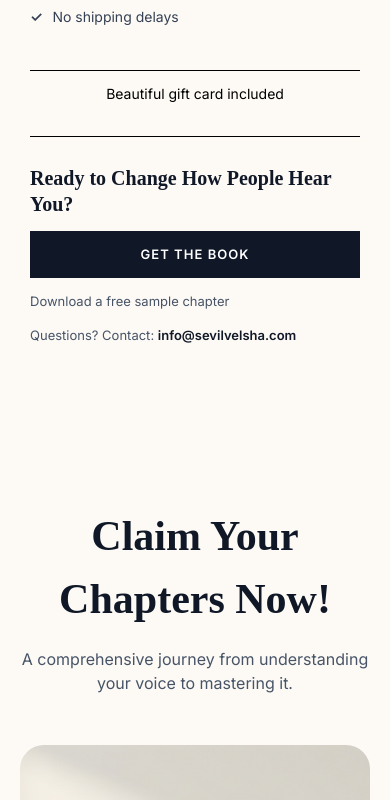
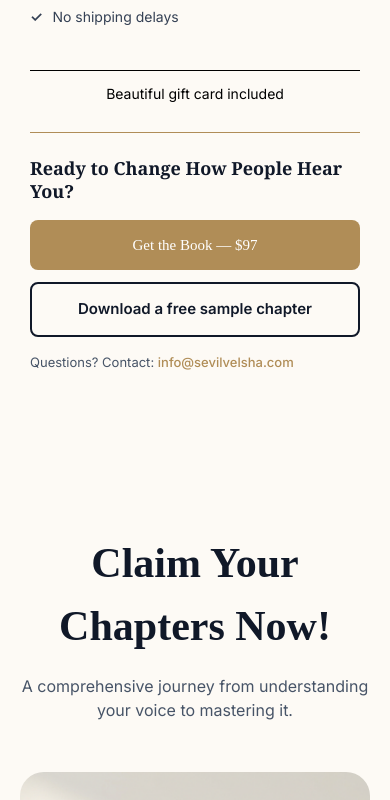
Before and after one commit to mustafahassan065/SevilVelsha, a React (Vite) app: page /voice-control-book in a window 390 px wide. Shown: the part 4880-5680 px from the top of the page. Built offline with nearby package versions, Linux system fonts and the light colour scheme.

Commit message:
Fix the gift section and card section?

```diff
--- a/src/routes/voice-book/CardSection/Card.jsx
+++ b/src/routes/voice-book/CardSection/Card.jsx
@@ -50,15 +50,25 @@ const Card = () => {
           When you order today, you also get these exclusive bonuses:
         </div>
 
-        {/* ── CTA portion — inside same section ── */}
+        {/* ── CTA portion ── */}
         <div className={styles.ctaWrapper}>
           <h2 className={styles.ctaTitle}>Ready to Change How People Hear You?</h2>
-          <a href="https://www.sevilvelsha.com/voice-control-pdf" className={styles.ctaButton}>
-            Get the Book
-          </a>
-          <p className={styles.ctaSubtext}>
-            Download a free sample chapter
-          </p>
+          <div className={styles.ctaButtons}>
+            <a
+              href="https://buy.stripe.com/test_cNi9AS5T16jD1jo8MUgIo00"
+              className={styles.ctaButton}
+              target="_blank"
+              rel="noopener noreferrer"
+            >
+              Get the Book — $97
+            </a>
+            <button
+              className={styles.ctaSampleButton}
+              onClick={() => window.open('https://www.sevilvelsha.com/voice-control-pdf', '_blank')}
+            >
+              Download a free sample chapter
+            </button>
+          </div>
           <p className={styles.ctaContact}>
             Questions? Contact:{' '}
             <a
--- a/src/routes/voice-book/CardSection/Card.module.css
+++ b/src/routes/voice-book/CardSection/Card.module.css
@@ -102,11 +102,11 @@
   margin: 0;
 }
 
-/* ── CTA portion — same section, same colors ── */
+/* ── CTA portion ── */
 .ctaWrapper {
   margin-top: 56px;
   padding-top: 48px;
-  border-top: 1px solid #B08D57;
+  border-top: 1.5px solid #B08D57;
   width: 100%;
   display: flex;
   flex-direction: column;
@@ -116,47 +116,66 @@
 }
 
 .ctaTitle {
+  font-family: 'Georgia', serif;
   font-size: 28px;
-  font-weight: 500;
+  font-weight: 600;
   color: #1a1a1a;
   margin: 0;
-  letter-spacing: -0.5px;
+}
+
+.ctaButtons {
+  display: flex;
+  gap: 16px;
+  align-items: center;
+  flex-wrap: wrap;
+  justify-content: center;
 }
 
 .ctaButton {
+  background-color: #b08d57;
+  color: #ffffff;
+  font-size: 16px;
+  font-weight: 500;
+  padding: 16px 32px;
+  border: none;
+  border-radius: 8px;
+  cursor: pointer;
+  transition: background-color 0.2s;
+  text-decoration: none;
   display: inline-block;
-  background: #B08D57;
-  color: #ffffff;
-  font-size: 13px;
-  font-weight: 700;
-  letter-spacing: 0.14em;
-  text-transform: uppercase;
-  padding: 16px 44px;
-  text-decoration: none;
-  border-radius: 4px;
-  transition: background 0.2s, transform 0.15s;
 }
 
 .ctaButton:hover {
-  background: #9a7a47;
-  transform: translateY(-2px);
+  background-color: #9a7a4a;
 }
 
-.ctaSubtext {
-  font-size: 14px;
-  color: #444;
-  margin: 0;
+.ctaSampleButton {
+  background-color: transparent;
+  color: #1a1a1a;
+  font-size: 16px;
+  font-weight: 600;
+  padding: 16px 32px;
+  border: 2px solid #1a1a1a;
+  border-radius: 8px;
+  cursor: pointer;
+  transition: all 0.2s;
+}
+
+.ctaSampleButton:hover {
+  background-color: #1a1a1a;
+  color: #ffffff;
 }
 
 .ctaContact {
   font-size: 14px;
-  color: #444;
+  color: #555;
   margin: 0;
 }
 
 .ctaEmail {
-  color: #B08D57;
+  color: #b08d57;
   text-decoration: none;
+  font-weight: 500;
 }
 
 .ctaEmail:hover {
@@ -199,8 +218,10 @@
     font-size: 22px;
   }
 
-  .ctaButton {
+  .ctaButton,
+  .ctaSampleButton {
     width: 100%;
+    max-width: 280px;
     text-align: center;
   }
 }
--- a/src/routes/voice-book/GiftSection/GiftSection.jsx
+++ b/src/routes/voice-book/GiftSection/GiftSection.jsx
@@ -42,13 +42,25 @@ export const GiftSection = () => {
 
           <p className={styles.footerText}>Beautiful gift card included</p>
 
-          {/* ── CTA portion — inside same section ── */}
+          {/* ── CTA portion ── */}
           <div className={styles.ctaWrapper}>
             <h2 className={styles.ctaTitle}>Ready to Change How People Hear You?</h2>
-            <a href="https://www.sevilvelsha.com/voice-control-pdf" className={styles.ctaButton}>
-              Get the Book
-            </a>
-            <p className={styles.ctaSubtext}>Download a free sample chapter</p>
+            <div className={styles.ctaButtons}>
+              <a
+                href="https://buy.stripe.com/test_cNi9AS5T16jD1jo8MUgIo00"
+                className={styles.ctaButton}
+                target="_blank"
+                rel="noopener noreferrer"
+              >
+                Get the Book — $97
+              </a>
+              <button
+                className={styles.ctaSampleButton}
+                onClick={() => window.open('https://www.sevilvelsha.com/voice-control-pdf', '_blank')}
+              >
+                Download a free sample chapter
+              </button>
+            </div>
             <p className={styles.ctaContact}>
               Questions? Contact:{' '}
               <a
--- a/src/routes/voice-book/GiftSection/GiftSection.module.css
+++ b/src/routes/voice-book/GiftSection/GiftSection.module.css
@@ -85,50 +85,68 @@
   text-align: center;
 }
 
-/* ── CTA portion — same section, same colors ── */
+/* ── CTA portion ── */
 .ctaWrapper {
-  margin-top: 32px;
-  padding-top: 28px;
-  border-top: 1px solid black;
+  margin-top: 28px;
+  padding-top: 24px;
+  border-top: 1px solid #B08D57;
   width: 100%;
   display: flex;
   flex-direction: column;
   align-items: flex-start;
-  gap: 14px;
+  gap: 16px;
 }
 
 .ctaTitle {
-  font-size: 24px;
+  font-family: 'Georgia', serif;
+  font-size: 22px;
   font-weight: 600;
   color: #101828;
   margin: 0;
   line-height: 1.3;
 }
 
+.ctaButtons {
+  display: flex;
+  gap: 12px;
+  flex-wrap: wrap;
+  align-items: center;
+}
+
 .ctaButton {
+  background-color: #b08d57;
+  color: #ffffff;
+  font-size: 15px;
+  font-weight: 500;
+  padding: 14px 28px;
+  border: none;
+  border-radius: 8px;
+  cursor: pointer;
+  transition: background-color 0.2s;
+  text-decoration: none;
   display: inline-block;
-  background: #101828;
-  color: #ffffff;
-  font-family: 'Inter', sans-serif;
-  font-size: 13px;
-  font-weight: 600;
-  letter-spacing: 0.08em;
-  text-transform: uppercase;
-  padding: 14px 36px;
-  text-decoration: none;
-  transition: background 0.2s, transform 0.15s;
 }
 
 .ctaButton:hover {
-  background: #2d3748;
-  transform: translateY(-1px);
+  background-color: #9a7a4a;
 }
 
-.ctaSubtext {
+.ctaSampleButton {
+  background-color: transparent;
+  color: #101828;
+  font-size: 15px;
+  font-weight: 600;
+  padding: 14px 28px;
+  border: 2px solid #101828;
+  border-radius: 8px;
+  cursor: pointer;
+  transition: all 0.2s;
   font-family: 'Inter', sans-serif;
-  font-size: 13px;
-  color: #475467;
-  margin: 0;
+}
+
+.ctaSampleButton:hover {
+  background-color: #101828;
+  color: #ffffff;
 }
 
 .ctaContact {
@@ -139,9 +157,9 @@
 }
 
 .ctaEmail {
-  color: #101828;
-  font-weight: 600;
+  color: #b08d57;
   text-decoration: none;
+  font-weight: 500;
 }
 
 .ctaEmail:hover {
@@ -163,10 +181,11 @@
   }
 
   .ctaTitle {
-    font-size: 20px;
+    font-size: 18px;
   }
 
-  .ctaButton {
+  .ctaButton,
+  .ctaSampleButton {
     width: 100%;
     text-align: center;
   }
```
